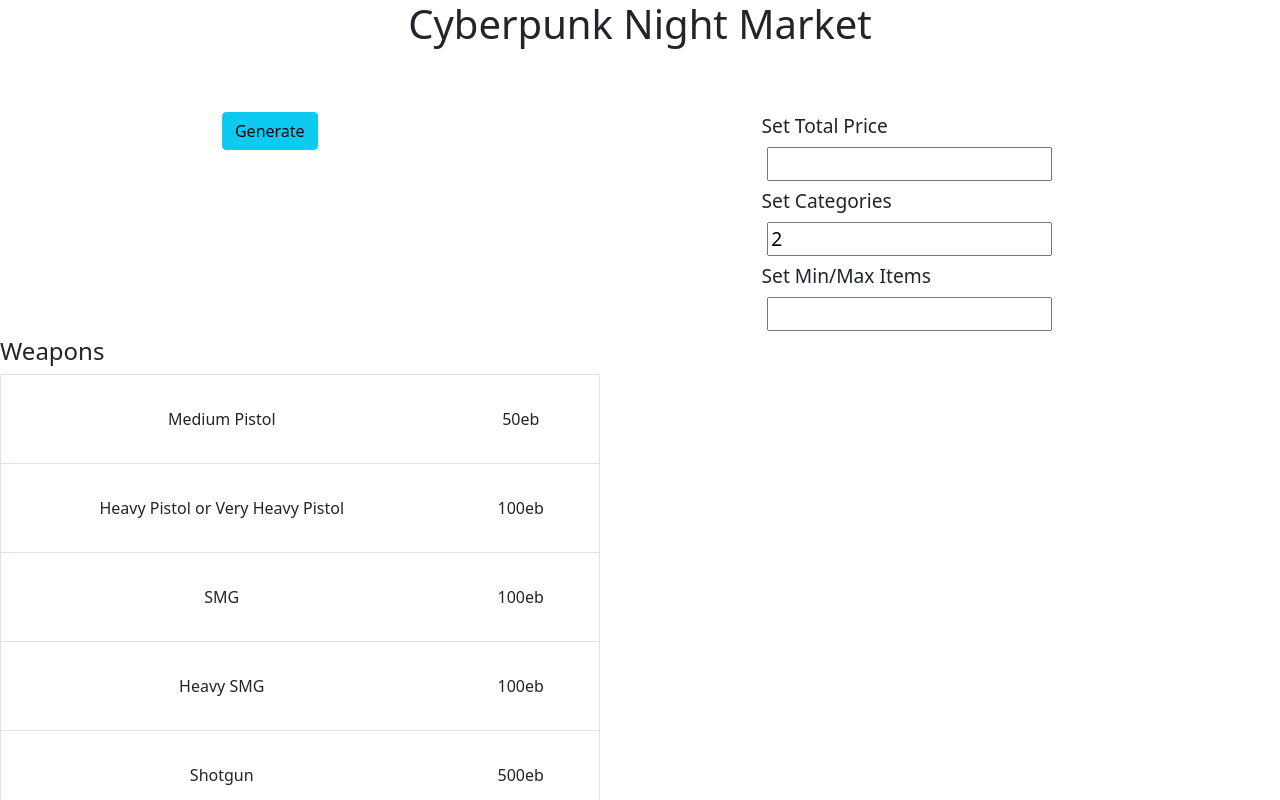
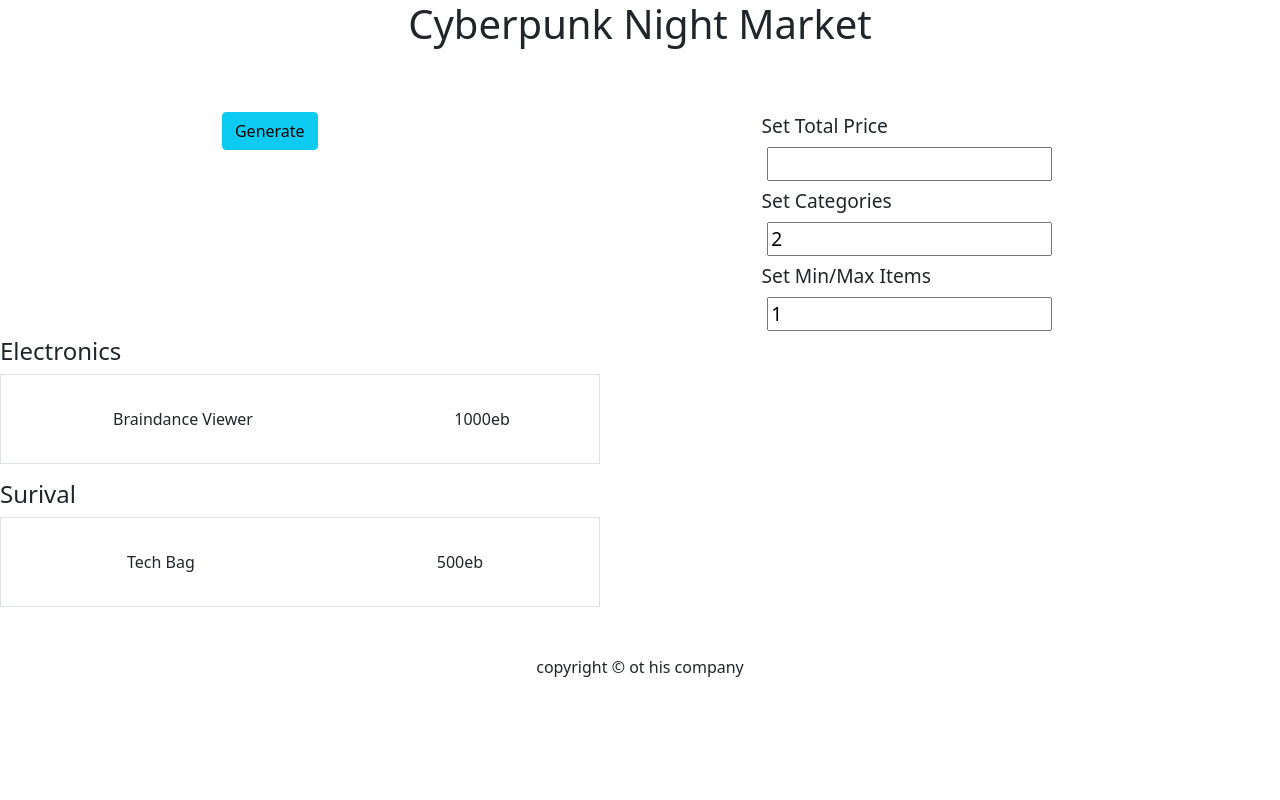
Before and after one commit to notevenagoat/cyberpunktools, a React (Create React App) app: page / in a window 1280 px wide. Shown: the top 800 px of the page. Built offline with nearby package versions, Linux system fonts and the light colour scheme.

Commit message:
added number of items input hook

```diff
--- a/src/App.js
+++ b/src/App.js
@@ -13,16 +13,14 @@ function App() {
     return Math.floor((Math.random() * number) +1);
   }
 
-  const categoriesChanged = nCategories => {
-    setItems(categorySelector(nCategories));
-  }
+  const categoriesChanged = (nCategories, nItems) => setItems(categorySelector(nCategories, nItems));
 
   getRandom(100);
 
   return (
     <div>
       <Header />
-      <Generate catChangedFunc={categoriesChanged} />
+      <Generate paramsChangedFunc={categoriesChanged} />
       <Category items={items} />
       <Footer />
     </div>
--- a/src/Generate.js
+++ b/src/Generate.js
@@ -1,20 +1,38 @@
-import React, {useState, useEffect} from 'react';
+import React, { useState, useEffect, useRef } from 'react';
 import { Button } from 'react-bootstrap';
+
+
+const checkNumber = (input, min, max, setter, _default) => {
+  if (isNaN(input)) setter(_default);
+  else if (input > max) setter(max);
+  else if (input < min) setter(min);
+  return !(isNaN(input) || (input > max) || (input < min));
+}
 
 
 export default function Generate(props) {
   const [nCategories, setNCategories] = useState(2);
+  const prevNCategories = useRef();
 
-  useEffect(()=> {
-    if (isNaN(nCategories)) setNCategories(2);
-    else if (nCategories > 6) setNCategories(6);
-    else if (nCategories < 1) setNCategories(1);
-    else {
+  useEffect(() => {
+    {
+      if (checkNumber(nCategories, 2, 6, setNCategories, prevNCategories.current)) {
         console.log(`nCategories: ${nCategories}`);
-      props.catChangedFunc(nCategories);
+        props.paramsChangedFunc(nCategories, nItems);
       }
+    }
+    prevNCategories.current = nCategories;
   }, [nCategories]);
 
+  const [nItems, setNItems] = useState(null);
+  const prevNItems = useRef();
+
+  useEffect(() => {
+    if (checkNumber(nItems, 1, 10, setNItems, prevNItems.current)) {
+      props.paramsChangedFunc(nCategories, nItems);
+    }
+    prevNItems.current = nItems;
+  }, [nItems]);
 
   return (
     <section className="generate">
@@ -27,7 +45,7 @@ export default function Generate(props) {
         <label for="categories">Set Categories </label>
         <input name="categories" id="categories" value={nCategories} onChange={evt => setNCategories(evt.target.value)}></input>
         <label for="items">Set Min/Max Items</label>
-                <input name="items" id="items"></input>
+        <input name="items" id="items" value={nItems} onChange={evt => setNItems(evt.target.value)}></input>
       </div>
     </section>
   )
--- a/src/randomgen.js
+++ b/src/randomgen.js
@@ -3,10 +3,15 @@ import { marketCategories } from "./components/cprmarketdata.js";
 
 const categoryNames = ['Weapons', 'Foods and Drugs', 'Cyberware', 'Electronics', 'Clothes', 'Surival'];
 
-export const categorySelector = (quantity = 2) => {
+const randInt = (maxExcl, min = 0) => Math.floor(Math.random() * (maxExcl - min)) + min;
+const shuffleCopy = (arr) => [...arr].reduce((acc, x) => Math.random() > 0.5 ? [...acc, x] : [x, ...acc], []);
+
+export const categorySelector = (quantity = 2, items) => {
   let randomCats = [];
   let sixCats = [1, 2, 3, 4, 5, 6];
   let randomtemp = [];
+
+  if (isNaN(items)) items = randInt(10, 2);
 
   //  .. randomCats becomes an array of 6 numbers in random order.
   for (let i = 0; i < quantity; i++) {
@@ -17,7 +22,7 @@ export const categorySelector = (quantity = 2) => {
     let randomcat = {
       id: index - 1,
       categoryTitle: categoryNames[index - 1],
-      list: marketCategories[index - 1],
+      list: shuffleCopy(marketCategories[index - 1]).slice(0, items),
     }
     randomCats.push(randomcat);
 
```
Lines whose indentation alone changed are shown as unchanged.
